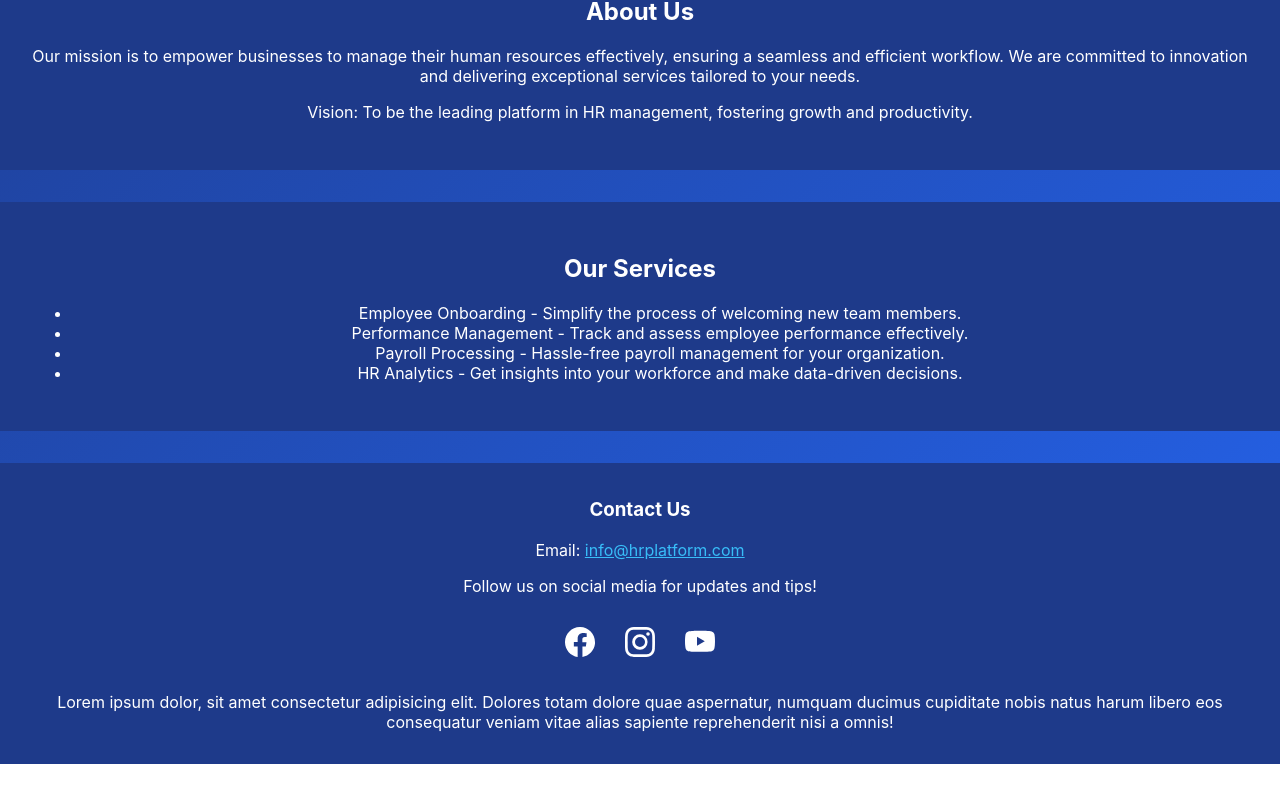
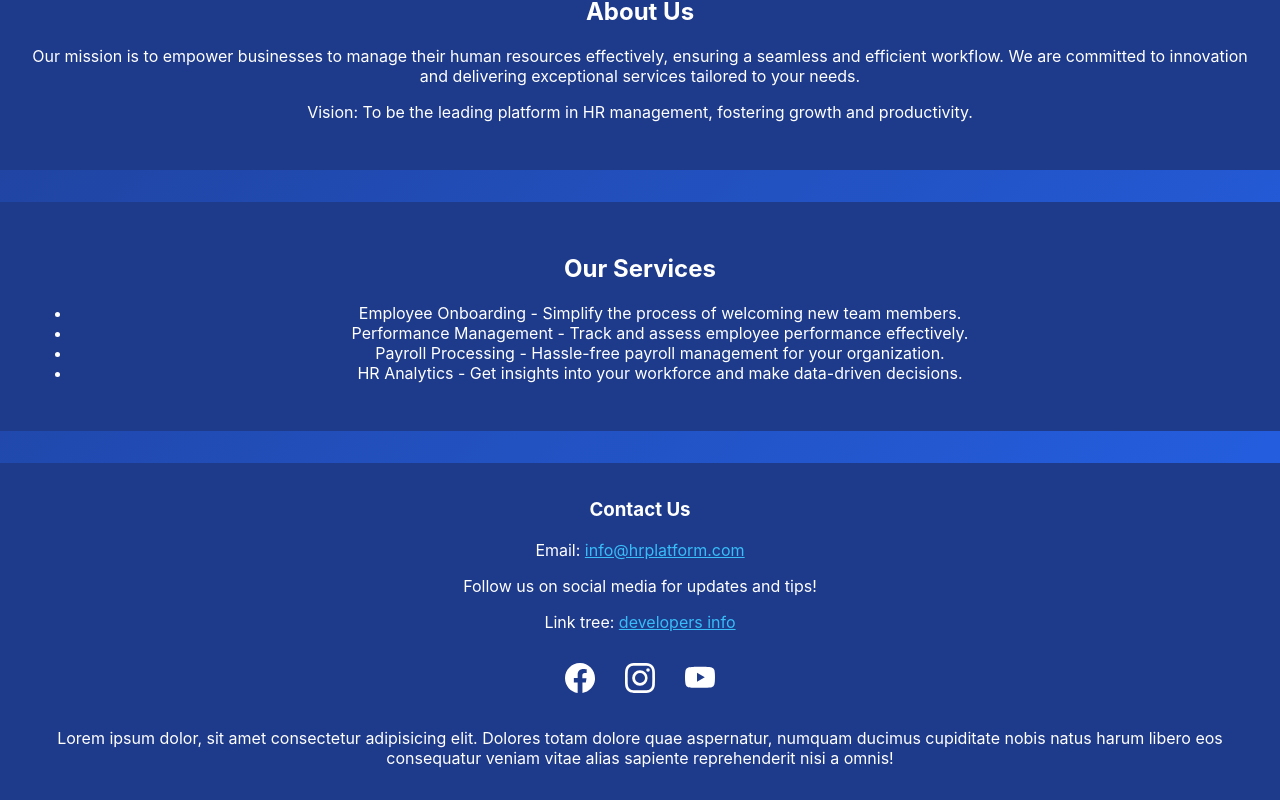
Before and after one commit to Timsmart123/react-landing-page, a React (Create React App) app: page / in a window 1280 px wide. Shown: the part 505-1305 px from the top of the page. Before the commit the page ends 1269 px from the top, so only its background shows below. Built offline with nearby package versions, Linux system fonts and the light colour scheme.

Commit message:
another commit

```diff
--- a/src/Footer.js
+++ b/src/Footer.js
@@ -7,6 +7,7 @@ const Footer = () => {
       <h3>Contact Us</h3>
       <p>Email: <a href="mailto:nadioluwatimilehin@gmail.com">info@hrplatform.com</a></p>
       <p>Follow us on social media for updates and tips!</p>
+      <p>Link tree: <a href='https://linktr.ee/Tim629'>developers info</a></p>
       <svg xmlns="http://www.w3.org/2000/svg" width="30" height="30" fill="currentColor" class="bi bi-facebook icon" viewBox="0 0 16 16">
             <path d="M16 8.049c0-4.446-3.582-8.05-8-8.05C3.58 0-.002 3.603-.002 8.05c0 4.017 2.926 7.347 6.75 7.951v-5.630h-2.03V8.05H6.75V6.275c0-2.017 1.195-3.131 3.022-3.131.876 0 1.791.157 1.791.157v1.98h-1.009c-.993 0-1.303.621-1.303 1.308v1.51h2.218l-.354 2.326H9.30V16c3.824-.604 6.75-3.934 6.75-7.951"/>
         </svg>
```
